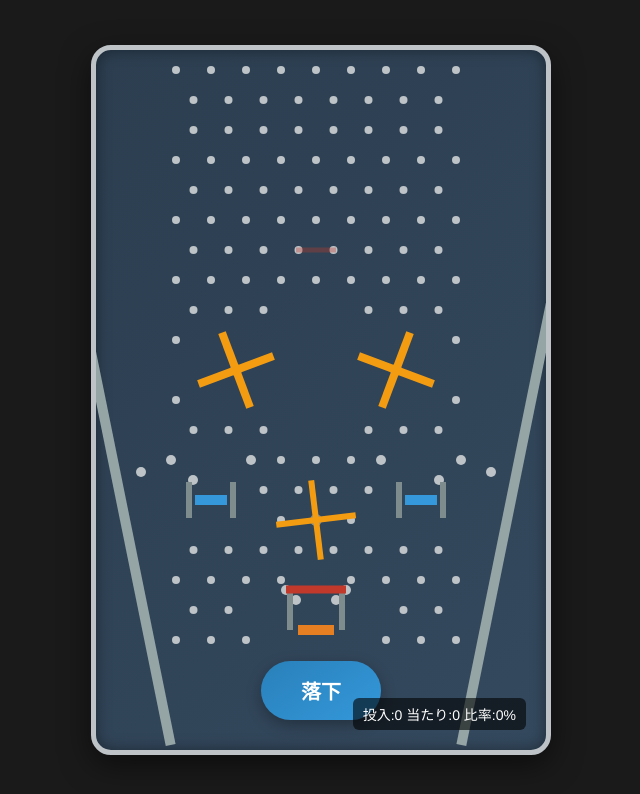
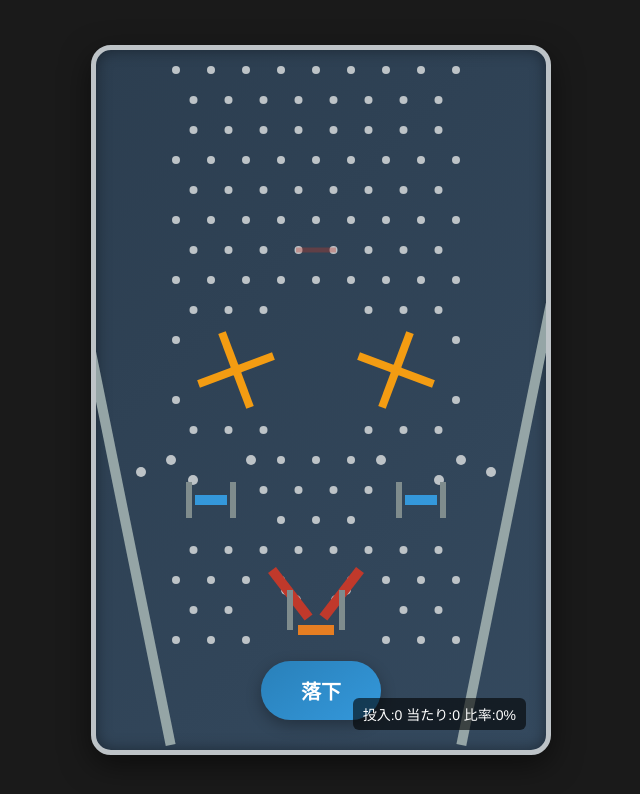
Before and after one commit to yanagi-jabee-28/GAMA-pachinko, a plain HTML site: page index.html in a window 1280 px wide. Shown: the whole page, without its empty margins (319-959 px from the left). Drawn offline with nearby package versions, Linux system fonts and the light colour scheme.

Commit message:
左右の回転ゲートを追加し、玉の通過を妨害する機能を実装。中央風車の有効化オプションを追加し、回転ゲートの角度補間を調整。

```diff
--- a/index.html
+++ b/index.html
@@ -337,6 +337,48 @@
 		});
 		Composite.add(world, filteredExtraPegs);
 
+		// --- 左右の回転ゲート（ピンボール風） ---
+		const gates = [];
+		// より役物の上部に配置して妨害する位置にする
+		const gateY = 520; // 役物上部へ移動
+		const gateOffsetX = 44;
+		// ゲートは回転して閉じる（角度で制御）。長めにして遮りやすくする
+		// pivot をゲートの端に置くため、ボディの中心位置を pivot から半分のオフセットで計算して作成する
+		const gateLength = 60;
+		const gateHalf = gateLength / 2;
+		// left pivot
+		const leftPivot = { x: (GAME_WIDTH / 2 + globalXOffset) - gateOffsetX, y: gateY };
+		const leftCenter = { x: leftPivot.x + Math.sin(-1.0) * gateHalf, y: leftPivot.y - Math.cos(-1.0) * gateHalf };
+		const leftGate = Bodies.rectangle(leftCenter.x, leftCenter.y, 10, gateLength, { isStatic: true, label: 'gate', render: { fillStyle: '#c0392b' } });
+		Body.setAngle(leftGate, -1.0);
+		// right pivot
+		const rightPivot = { x: (GAME_WIDTH / 2 + globalXOffset) + gateOffsetX, y: gateY };
+		const rightCenter = { x: rightPivot.x + Math.sin(1.0) * gateHalf, y: rightPivot.y - Math.cos(1.0) * gateHalf };
+		const rightGate = Bodies.rectangle(rightCenter.x, rightCenter.y, 10, gateLength, { isStatic: true, label: 'gate', render: { fillStyle: '#c0392b' } });
+		Body.setAngle(rightGate, 1.0);
+		Composite.add(world, [leftGate, rightGate]);
+		// openAngle は斜め上、closedAngle はほぼ水平に近づけて入口を塞ぐ
+		// open/closed の角度を再調整して上方向に大きく開くようにする
+		const OPEN_ANGLE = 2.3;
+		const CLOSED_ANGLE = 0.3;
+		// 再配置：センター位置を OPEN_ANGLE に合わせて再計算
+		const leftCenter2 = { x: leftPivot.x + Math.sin(-OPEN_ANGLE) * gateHalf, y: leftPivot.y - Math.cos(-OPEN_ANGLE) * gateHalf };
+		Body.setPosition(leftGate, leftCenter2);
+		Body.setAngle(leftGate, -OPEN_ANGLE);
+		const rightCenter2 = { x: rightPivot.x + Math.sin(OPEN_ANGLE) * gateHalf, y: rightPivot.y - Math.cos(OPEN_ANGLE) * gateHalf };
+		Body.setPosition(rightGate, rightCenter2);
+		Body.setAngle(rightGate, OPEN_ANGLE);
+		gates.push({ body: leftGate, pivot: leftPivot, length: gateLength, targetAngle: -OPEN_ANGLE, closedAngle: -CLOSED_ANGLE, openAngle: -OPEN_ANGLE });
+		gates.push({ body: rightGate, pivot: rightPivot, length: gateLength, targetAngle: OPEN_ANGLE, closedAngle: CLOSED_ANGLE, openAngle: OPEN_ANGLE });
+
+		// toggle gates every 700ms
+		setInterval(() => {
+			gates.forEach(g => {
+				if (Math.abs(g.targetAngle - g.openAngle) < 0.01) g.targetAngle = g.closedAngle;
+				else g.targetAngle = g.openAngle;
+			});
+		}, 700);
+
 		// --- 画面中央あたりの "外れゾーン"（センサー）を追加 ---
 		// ここを通過したら玉は即時消去される
 		const missZoneWidth = 40;
@@ -368,15 +410,19 @@
 
 		// 風車を左右対称に配置
 		const centerXWind = GAME_WIDTH / 2 + globalXOffset;
+		// 中央風車を有効にするかどうか（false にすると中央風車は作られません）
+		const ENABLE_CENTER_WINDMILL = false;
 		// 直径を小さくし、回転方向を逆にする
 		createWindmill(centerXWind - 80, 320, 4, 40, 8, 40, -0.08, '#f39c12');
 		createWindmill(centerXWind + 80, 320, 4, 40, 8, 40, 0.08, '#f39c12');
 		// startChucker の真上に小さな中央風車を追加
 		// 中央風車（少し大きめに）
 		// 中央風車を少し上に移動
+		if (ENABLE_CENTER_WINDMILL) {
 			createWindmill(centerXWind, 470, 4, 40, 6, 40, 0.12, '#f39c12');
 			// 中央風車をマーク（最後に追加されたもの）
 			if (windmills.length) windmills[windmills.length - 1].isCenter = true;
+		}
 
 		// 回転を毎フレーム適用
 		Events.on(engine, 'beforeUpdate', () => {
@@ -384,22 +430,32 @@
 				Body.setAngle(w.body, w.body.angle + w.speed);
 			});
 
-			// flap を滑らかに移動
-			if (typeof flap !== 'undefined') {
-				const currentY = flap.position.y;
-				const dy = flapTargetY - currentY;
-				if (Math.abs(dy) > 0.5) {
-					const newY = currentY + dy * 0.25;
-					Body.setPosition(flap, { x: flapX, y: newY });
+
+			// 回転ゲートの角度補間（存在する場合）
+			if (typeof gates !== 'undefined') {
+				gates.forEach(g => {
+					const ang = g.body.angle;
+					const d = g.targetAngle - ang;
+					if (Math.abs(d) > 0.001) {
+						const newAng = ang + d * 0.25;
+						// pivot を回転軸として中心位置を再計算
+						const half = g.length / 2;
+						const cx = g.pivot.x - Math.sin(newAng) * half;
+						const cy = g.pivot.y + Math.cos(newAng) * half;
+						Body.setPosition(g.body, { x: cx, y: cy });
+						Body.setAngle(g.body, newAng);
 					}
+				});
 			}
 		});
 
-		// へその風車の回転方向を1秒毎に逆転
+		// へその風車の回転方向を1秒毎に逆転（中央風車が有効な場合のみ）
+		if (ENABLE_CENTER_WINDMILL) {
 			setInterval(() => {
 				const cw = windmills.find(w => w.isCenter);
 				if (cw) cw.speed = -cw.speed;
 			}, 500);
+		}
 
 		// --- 役物（やくもの）の作成 ---
 		// startChucker を少し小さく下げる
@@ -431,18 +487,7 @@
 		const tulipRightFenceR = Bodies.rectangle(tulipRight.position.x + tulipFenceOffset, tulipFenceY, fenceThickness, 36, { isStatic: true, render: { fillStyle: '#7f8c8d' } });
 		Composite.add(world, [leftFence, rightFence, tulipLeftFenceL, tulipLeftFenceR, tulipRightFenceL, tulipRightFenceR]);
 
-		// --- へその上に開閉する妨害フラップ（シャッター）を追加 ---
-		const flapWidth = 60;
-		const flapHeight = 8;
-		const flapX = GAME_WIDTH / 2 + globalXOffset;
-		const flapClosedY = 540; // 閉じたとき（若干 startChucker の上）
-		const flapOpenY = 500;   // 開いたとき
-		const flap = Bodies.rectangle(flapX, flapOpenY, flapWidth, flapHeight, { isStatic: true, label: 'flap', render: { fillStyle: '#c0392b' } });
-		Composite.add(world, flap);
-		let flapTargetY = flapOpenY;
-		let flapOpen = true;
-		// toggle every 0.5s
-		setInterval(() => { flapOpen = !flapOpen; flapTargetY = flapOpen ? flapOpenY : flapClosedY; }, 500);
+		// (以前あった flap は削除されました)
 
 		// --- ゲームロジック ---
 
```
Lines whose indentation alone changed are shown as unchanged.
